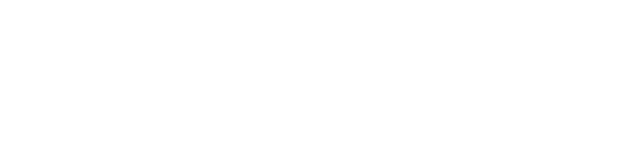
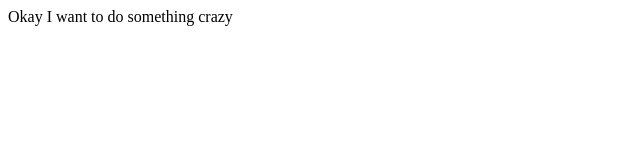
Before and after one commit to raymord21/love, a plain HTML site: page raymordtext.html in a window 1280 px wide. Shown: the whole page, without its empty margins (0-640 px from the left). Drawn offline with Linux system fonts and the light colour scheme.

Commit message:
created some nw text

```diff
--- a/raymordtext.html
+++ b/raymordtext.html
@@ -1,8 +1,8 @@
 <html>
 <head>
-	<title></title>
+	<title>I created a page</title>
 </head>
 <body>
-
+	<p>Okay I want to do something crazy</p>
 </body>
 </html>
```
